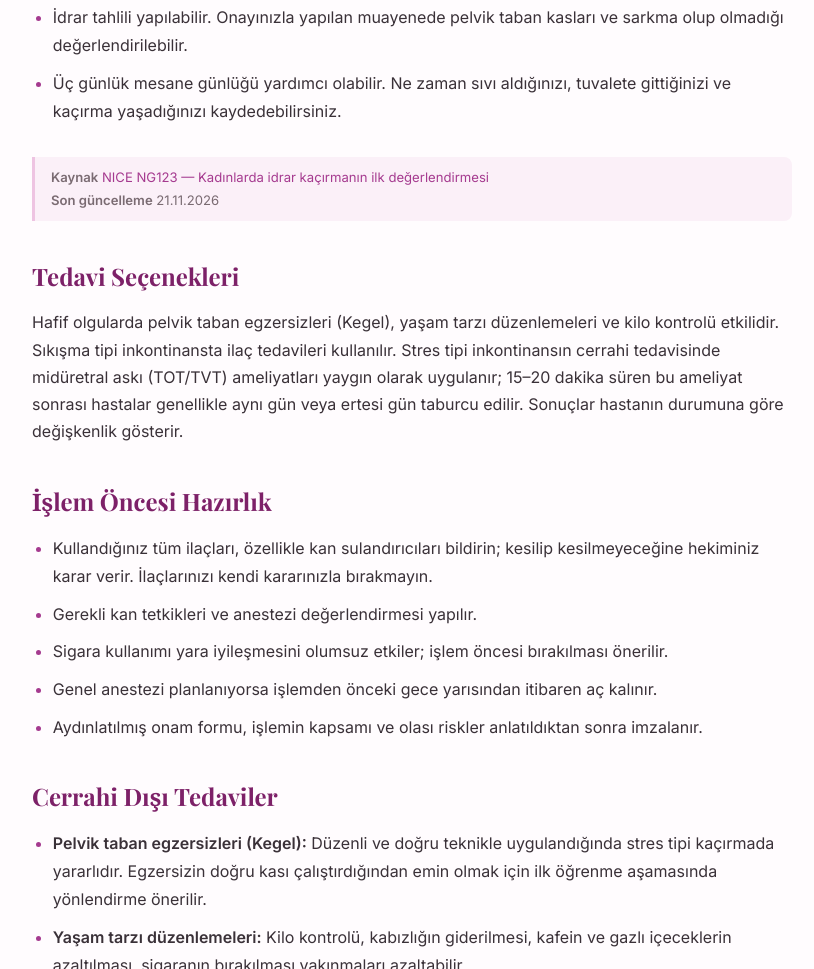
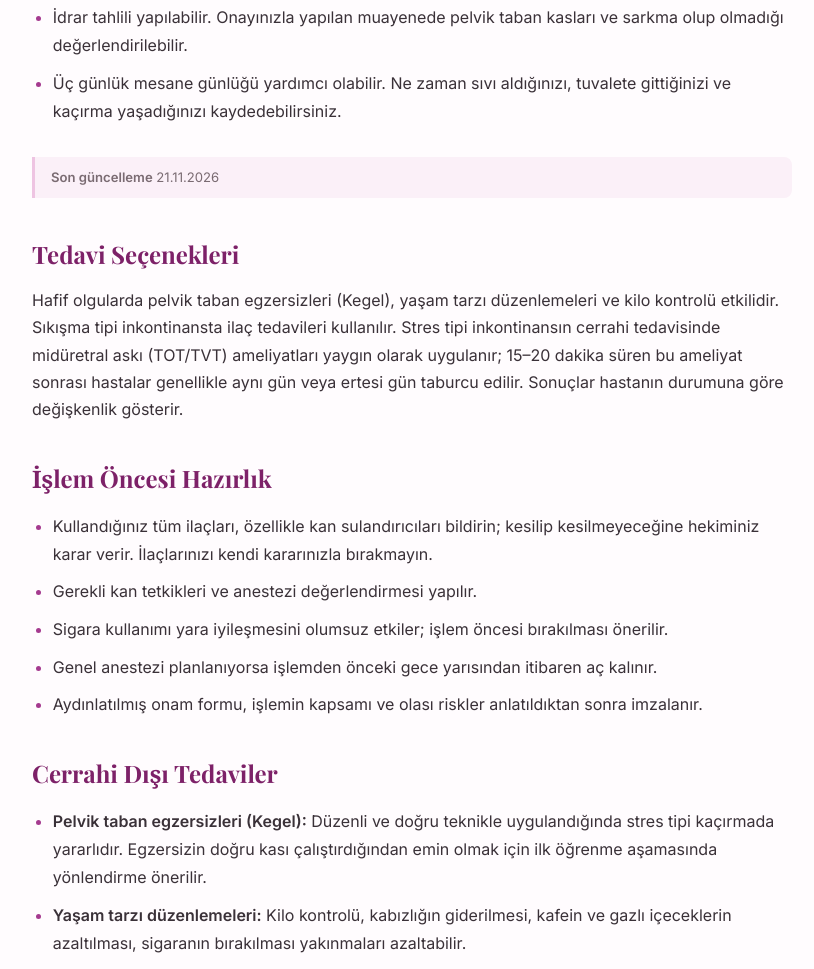
Before and after one commit to druyolal-cell/drumutyolal-site, a plain HTML site: page uzmanliklar/idrar-kacirma-tedavisi.html in a window 1280 px wide. Shown: the part 960-1929 px from the top of the page, without its empty margins (228-1042 px from the left). Drawn offline with nearby package versions, Linux system fonts and the light colour scheme.

Commit message:
Yanıt altındaki kaynak bağlantısını kaldır (idrar-kacirma-tedavisi)

```diff
--- a/uzmanliklar/idrar-kacirma-tedavisi.html
+++ b/uzmanliklar/idrar-kacirma-tedavisi.html
@@ -121,7 +121,7 @@
     <li>İdrar tahlili yapılabilir. Onayınızla yapılan muayenede pelvik taban kasları ve sarkma olup olmadığı değerlendirilebilir.</li>
     <li>Üç günlük mesane günlüğü yardımcı olabilir. Ne zaman sıvı aldığınızı, tuvalete gittiğinizi ve kaçırma yaşadığınızı kaydedebilirsiniz.</li>
   </ul>
-  <p class="note"><strong>Kaynak</strong> <a href="https://www.nice.org.uk/guidance/ng123/chapter/Recommendations#assessing-urinary-incontinence">NICE NG123 — Kadınlarda idrar kaçırmanın ilk değerlendirmesi</a><br><strong>Son güncelleme</strong> <time datetime="2026-11-21">21.11.2026</time></p>
+  <p class="note"><strong>Son güncelleme</strong> <time datetime="2026-11-21">21.11.2026</time></p>
 
   <h2>Tedavi Seçenekleri</h2><p>Hafif olgularda pelvik taban egzersizleri (Kegel), yaşam tarzı düzenlemeleri ve kilo kontrolü etkilidir. Sıkışma tipi inkontinansta ilaç tedavileri kullanılır. Stres tipi inkontinansın cerrahi tedavisinde midüretral askı (TOT/TVT) ameliyatları yaygın olarak uygulanır; 15–20 dakika süren bu ameliyat sonrası hastalar genellikle aynı gün veya ertesi gün taburcu edilir. Sonuçlar hastanın durumuna göre değişkenlik gösterir.</p>
     <h2>İşlem Öncesi Hazırlık</h2>
```
